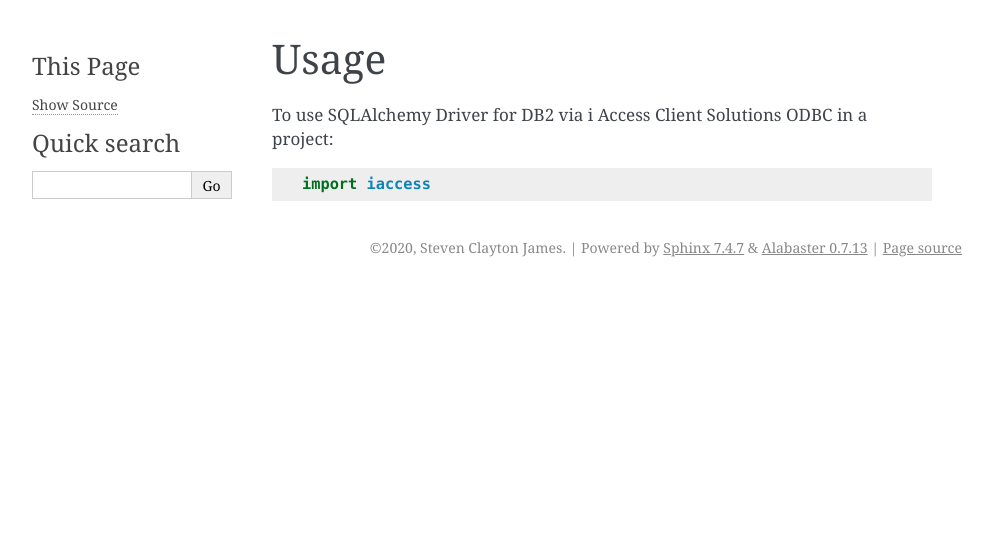
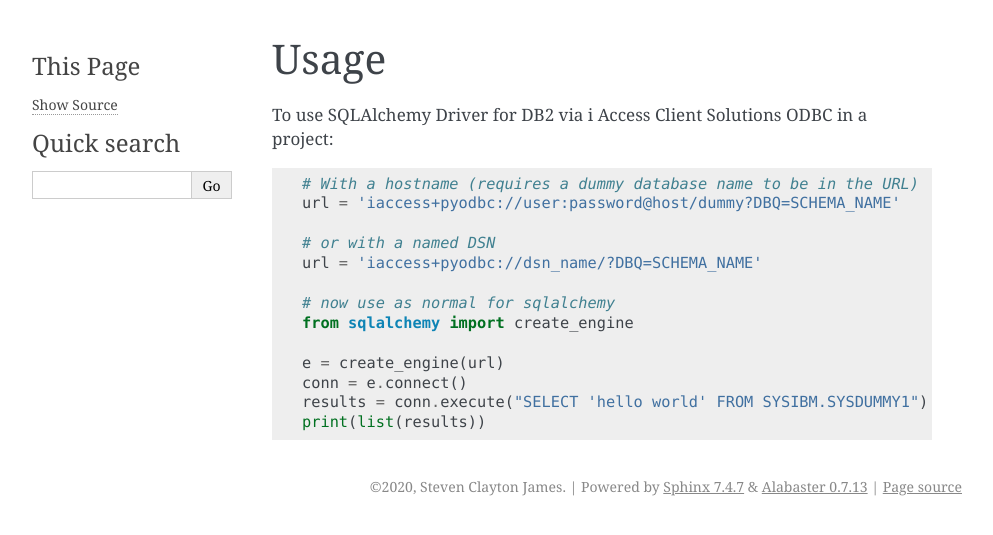
Before and after one commit to soundstripe/iaccess, a Sphinx documentation site: the page built from docs/usage.rst, in a window 1280 px wide. Shown: the top 535 px of the page, without its empty margins (148-1141 px from the left). Built offline with Sphinx 7.4.7, drawn with Linux system fonts in a browser that asks for light colours; pages that are not in the unit, such as notebooks, are missing from menus.

Commit message:
documentation updates

```diff
--- a/README.rst
+++ b/README.rst
@@ -16,7 +16,7 @@
 
 
 
-Provides support for DB2 for iSeries for remote python clients using IBM i Access Client Solutions ODBC driver
+Provides support for DB2 for iSeries for remote python clients using IBM i Access Client Solutions ODBC driver. On up-to-date systems (7.2+ with latest PTFs) you can also `use this driver locally`_ on your i Series machine, making local development of server code more feasible.
 
 
 Other work in this area includes the ibm_db_ and ibm_db_sa_ projects, which also provide access to DB2 and support SQLAlchemy. Those two packages rely on and automatically install a binary driver for DB2, while this package relies on you already having install the `i Access Client Solutions ODBC`_ driver available on IBM's support/download site.
@@ -35,8 +35,11 @@
 
 This package was created with Cookiecutter_ and the `audreyr/cookiecutter-pypackage`_ project template.
 
+The IBM i Access ODBC Driver is developed and licensed separately by IBM.
+
 .. _Cookiecutter: https://github.com/audreyr/cookiecutter
 .. _`audreyr/cookiecutter-pypackage`: https://github.com/audreyr/cookiecutter-pypackage
 .. _`i Access Client Solutions ODBC`: https://www.ibm.com/support/pages/ibm-i-access-client-solutions
 .. _ibm_db: https://github.com/ibmdb/python-ibmdb
 .. _ibm_db_sa: https://github.com/ibmdb/python-ibmdb
+.. _`use this driver locally`: https://www.ibmsystemsmag.com/Power-Systems/08/2019/ODBC-Driver-for-IBM-i
--- a/docs/usage.rst
+++ b/docs/usage.rst
@@ -4,4 +4,16 @@
 
 To use SQLAlchemy Driver for DB2 via i Access Client Solutions ODBC in a project::
 
-    import iaccess
+    # With a hostname (requires a dummy database name to be in the URL)
+    url = 'iaccess+pyodbc://user:password@host/dummy?DBQ=SCHEMA_NAME'
+
+    # or with a named DSN
+    url = 'iaccess+pyodbc://dsn_name/?DBQ=SCHEMA_NAME'
+
+    # now use as normal for sqlalchemy
+    from sqlalchemy import create_engine
+
+    e = create_engine(url)
+    conn = e.connect()
+    results = conn.execute("SELECT 'hello world' FROM SYSIBM.SYSDUMMY1")
+    print(list(results))
--- a/setup.py
+++ b/setup.py
@@ -31,7 +31,8 @@
         'Programming Language :: Python :: 3.7',
         'Programming Language :: Python :: 3.8',
     ],
-    description="Provides support for DB2 for iSeries for remote python clients using IBM i Access Client Solutions ODBC driver",
+    description="Provides support for DB2 for iSeries for remote python clients "
+                "using IBM i Access Client Solutions ODBC driver",
     install_requires=requirements,
     license="MIT license",
     long_description=readme + '\n\n' + history,
```
